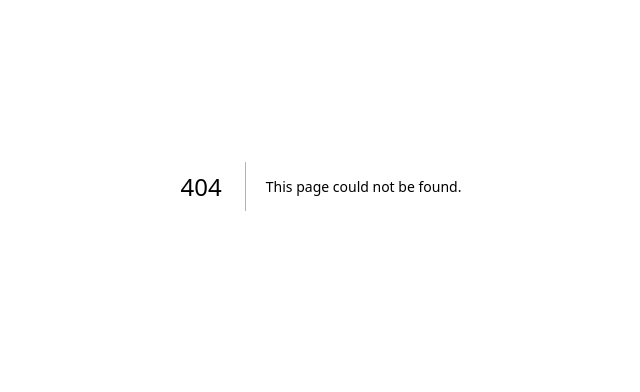
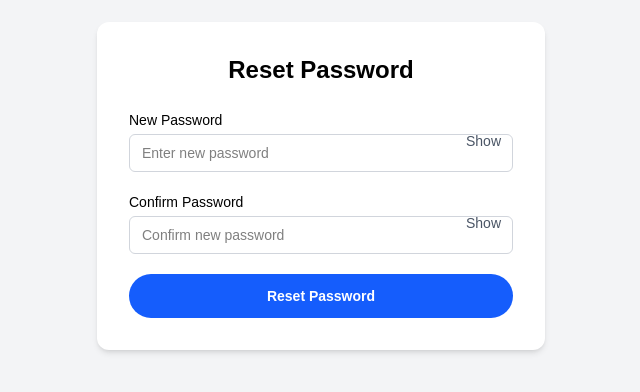
Before and after one commit to mmunir439/realestatefrontend, a Next.js app: page /reset-password/1 in a window 1280 px wide. Before the commit this address had no page. Shown: the part 214-606 px from the top of the page, without its empty margins (319-959 px from the left). Built offline with nearby package versions, Linux system fonts and the light colour scheme.

Commit message:
forgot password functionality is added in here

```diff
--- a/src/app/forgot-password/page.jsx
+++ b/src/app/forgot-password/page.jsx
@@ -1,11 +1,54 @@
 "use client";
-import React from "react";
-import {useState,useEffect} from "react";
+import { useState } from "react";
 import axios from "axios";
+
 export default function ForgotPassword() {
-    return(
-        <div>
-            forgot password page
-        </div>
-    )
+  const [email, setEmail] = useState("");
+  const [message, setMessage] = useState("");
+  const [loading, setLoading] = useState(false);
+
+  const handleForgot = async (e) => {
+    e.preventDefault();
+    setLoading(true);
+    setMessage("");
+
+    try {
+      const res = await axios.post("http://localhost:5000/users/forgot-password", { email });
+      setMessage(res.data.message);
+    } catch (error) {
+      setMessage(error.response?.data?.message || "Something went wrong");
+    }
+
+    setLoading(false);
+  };
+
+  return (
+    <div className="flex justify-center items-center min-h-screen bg-gray-100 text-black p-6">
+      <div className="w-full max-w-md bg-white p-8 shadow-lg rounded-xl">
+        <h2 className="text-2xl font-bold mb-4 text-center">Forgot Password</h2>
+
+        <form onSubmit={handleForgot} className="space-y-4">
+          <input
+            type="email"
+            placeholder="Enter your registered email"
+            className="w-full px-4 py-2 border rounded-lg"
+            value={email}
+            onChange={(e) => setEmail(e.target.value)}
+            required
+          />
+
+          <button
+            disabled={loading}
+            className="w-full bg-blue-600  py-2 rounded-lg hover:bg-blue-700 font-semibold"
+          >
+            {loading ? "Sending..." : "Send Reset Link"}
+          </button>
+        </form>
+
+        {message && (
+          <p className="mt-4 text-center text-green-600 font-medium">{message}</p>
+        )}
+      </div>
+    </div>
+  );
 }
--- a/src/app/login/page.jsx
+++ b/src/app/login/page.jsx
@@ -3,6 +3,7 @@ import React, { useState } from "react";
 import axios from "axios";
 import { useRouter } from "next/navigation";
 import Link from "next/link";
+
 export default function Login() {
   const router = useRouter();
 
@@ -14,6 +15,7 @@ export default function Login() {
   const [loading, setLoading] = useState(false);
   const [message, setMessage] = useState(null);
   const [showPassword, setShowPassword] = useState(false);
+  const [showEmail, setShowEmail] = useState(false);
 
   const handleChange = (e) => {
     const { name, value } = e.target;
@@ -26,26 +28,16 @@ export default function Login() {
     setMessage(null);
 
     try {
-      const res = await axios.post(
-        "http://localhost:5000/users/login",
-        {
+      const res = await axios.post("http://localhost:5000/users/login", {
         email: formData.email,
         password: formData.password,
-        }
-      );
+      });
 
-      console.log("Login response:", res);
       setMessage(res.data.message || "Login successful!");
+      if (res.data.token) localStorage.setItem("token", res.data.token);
 
-      // Optionally, save token to localStorage/sessionStorage if backend sends one
-      if (res.data.token) {
-        localStorage.setItem("token", res.data.token);
-      }
-
-      // Redirect to dashboard or homepage
       router.push("/");
     } catch (err) {
-      console.error("Login error:", err.response || err);
       setMessage(err.response?.data?.message || "Login failed. Please try again.");
     } finally {
       setLoading(false);
@@ -69,30 +61,34 @@ export default function Login() {
         )}
 
         <form className="space-y-5 text-black" onSubmit={handleSubmit}>
-          {/* Email or Phone */}
-          <div>
+          {/* Email */}
+          <div className="relative">
             <label className="block text-sm font-medium text-gray-700 mb-1">
               Email <span className="text-red-500">*</span>
             </label>
             <input
               name="email"
-              type="email"
+              type={showEmail ? "text" : "email"}
               required
               value={formData.email}
               onChange={handleChange}
               placeholder="Enter your email"
-              className="w-full border border-gray-300 rounded-md px-3 py-2 text-sm sm:text-base focus:outline-none focus:ring-2 focus:ring-blue-500 focus:border-blue-500"
+              className="w-full border border-gray-300 rounded-md px-3 py-2 pr-14 text-sm sm:text-base focus:outline-none focus:ring-2 focus:ring-blue-500 focus:border-blue-500"
             />
+            <button
+              type="button"
+              onClick={() => setShowEmail(!showEmail)}
+              className="absolute right-3 top-1/2 transform -translate-y-1/2 text-gray-600 text-sm"
+            >
+              {showEmail ? "Hide" : "Show"}
+            </button>
           </div>
 
-          {/* Password with toggle */}
+          {/* Password */}
           <div className="relative">
             <label className="block text-sm font-medium text-gray-700 mb-1">
               Password <span className="text-red-500">*</span>
             </label>
-
-  {/* Input Box */}
-  <div className="relative">
             <input
               name="password"
               type={showPassword ? "text" : "password"}
@@ -100,20 +96,16 @@ export default function Login() {
               value={formData.password}
               onChange={handleChange}
               placeholder="Enter your password"
-      className="w-full border border-gray-300 rounded-md px-3 py-2 text-sm sm:text-base focus:outline-none focus:ring-2 focus:ring-blue-500 focus:border-blue-500 pr-16"
+              className="w-full border border-gray-300 rounded-md px-3 py-2 pr-14 text-sm sm:text-base focus:outline-none focus:ring-2 focus:ring-blue-500 focus:border-blue-500"
             />
-
-    {/* SHOW / HIDE inside input (right side) */}
             <button
               type="button"
               onClick={() => setShowPassword(!showPassword)}
-      className="absolute right-3 top-1/2 -translate-y-1/2 text-gray-600 text-sm"
+              className="absolute right-3 top-1/2 transform -translate-y-1/2 text-gray-600 text-sm"
             >
               {showPassword ? "Hide" : "Show"}
             </button>
-  </div>
 
-  {/* Forgot Password bottom-right */}
             <div className="flex justify-end mt-1">
               <Link
                 href="/forgot-password"
@@ -124,8 +116,6 @@ export default function Login() {
             </div>
           </div>
 
-
-          {/* Submit */}
           <div className="pt-2">
             <button
               type="submit"
--- a/src/app/register/page.jsx
+++ b/src/app/register/page.jsx
@@ -1,6 +1,7 @@
 "use client";
 import React, { useState } from "react";
 import axios from "axios";
+import Link from "next/link";
 import { useRouter } from "next/navigation";
 export default function Register() {
   const [preexitenceemail,setpreexitenceemail]=useState("");
@@ -253,6 +254,9 @@ const [preexitencephone,setpreexitencephone]=useState("");
               {loading ? "Registering..." : "Join Us"}
             </button>
           </div>
+          <Link href="/login" className="text-center block mt-4 ">
+            Already have an account? <span className="text-sm text-red-600  hover:underline">Login</span>
+          </Link>
         </form>
       </div>
     </div>
--- /dev/null
+++ b/src/app/reset-password/[token]/page.jsx
@@ -0,0 +1,100 @@
+"use client";
+import { useState } from "react";
+import { useRouter, useParams } from "next/navigation";
+import axios from "axios";
+
+export default function ResetPassword() {
+  const router = useRouter();
+  const { token } = useParams();
+  const [password, setPassword] = useState("");
+  const [confirmPassword, setConfirmPassword] = useState("");
+  const [showPassword, setShowPassword] = useState(false);
+  const [showConfirmPassword, setShowConfirmPassword] = useState(false);
+  const [message, setMessage] = useState("");
+  const [error, setError] = useState("");
+
+  const handleSubmit = async (e) => {
+    e.preventDefault();
+    setError("");
+    setMessage("");
+
+    if (password !== confirmPassword) {
+      setError("Passwords do not match");
+      return;
+    }
+
+    try {
+      const res = await axios.put(
+        `http://localhost:5000/users/reset-password/${token}`,
+        { password }
+      );
+      setMessage(res.data.message);
+      setPassword("");
+      setConfirmPassword("");
+      setTimeout(() => router.push("/login"), 2000);
+    } catch (err) {
+      setError(err.response?.data?.message || "Something went wrong");
+    }
+  };
+
+  return (
+    <div className="flex items-center justify-center min-h-screen bg-gray-100 px-4">
+      <div className="bg-white p-8 rounded-xl shadow-md w-full max-w-md text-black">
+        <h2 className="text-2xl font-bold mb-6 text-center">Reset Password</h2>
+
+        {error && <p className="text-red-500 mb-2">{error}</p>}
+        {message && <p className="text-green-500 mb-2">{message}</p>}
+
+        <form onSubmit={handleSubmit} className="space-y-5">
+          {/* New Password */}
+          <div className="relative">
+            <label className="block text-sm font-medium mb-1">New Password</label>
+            <input
+              type={showPassword ? "text" : "password"}
+              value={password}
+              onChange={(e) => setPassword(e.target.value)}
+              required
+              placeholder="Enter new password"
+              className="w-full border border-gray-300 rounded-md px-3 py-2 pr-14 text-sm focus:outline-none focus:ring-2 focus:ring-blue-500 focus:border-blue-500"
+            />
+            <button
+              type="button"
+              onClick={() => setShowPassword(!showPassword)}
+              className="absolute right-3 top-1/2 transform -translate-y-1/2 text-gray-600 text-sm"
+            >
+              {showPassword ? "Hide" : "Show"}
+            </button>
+          </div>
+
+          {/* Confirm Password */}
+          <div className="relative">
+            <label className="block text-sm font-medium mb-1">Confirm Password</label>
+            <input
+              type={showConfirmPassword ? "text" : "password"}
+              value={confirmPassword}
+              onChange={(e) => setConfirmPassword(e.target.value)}
+              required
+              placeholder="Confirm new password"
+              className="w-full border border-gray-300 rounded-md px-3 py-2 pr-14 text-sm focus:outline-none focus:ring-2 focus:ring-blue-500 focus:border-blue-500"
+            />
+            <button
+              type="button"
+              onClick={() => setShowConfirmPassword(!showConfirmPassword)}
+              className="absolute right-3 top-1/2 transform -translate-y-1/2 text-gray-600 text-sm"
+            >
+              {showConfirmPassword ? "Hide" : "Show"}
+            </button>
+          </div>
+
+          {/* Submit */}
+          <button
+            type="submit"
+            className="w-full bg-blue-600 hover:bg-blue-700 text-white py-3 rounded-full font-semibold text-sm transition-colors duration-150"
+          >
+            Reset Password
+          </button>
+        </form>
+      </div>
+    </div>
+  );
+}
```
Lines whose indentation alone changed are shown as unchanged.
